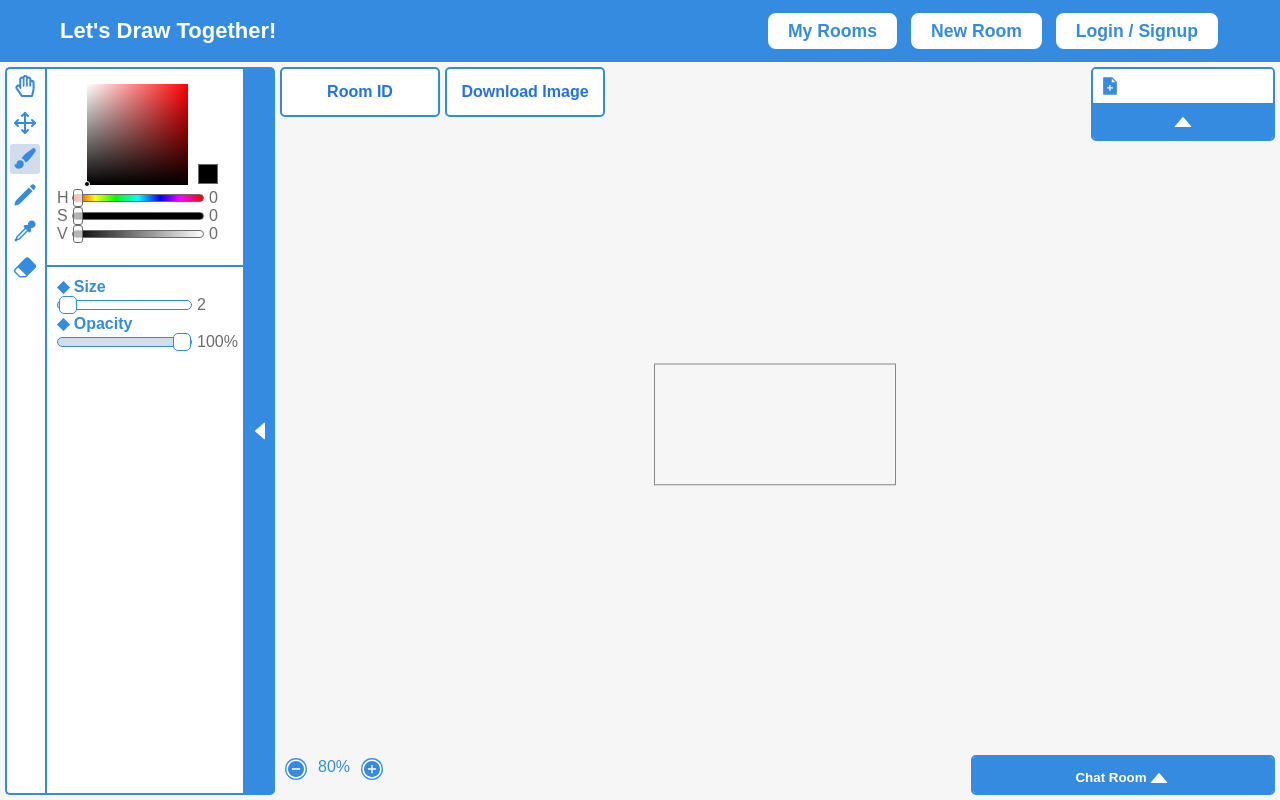
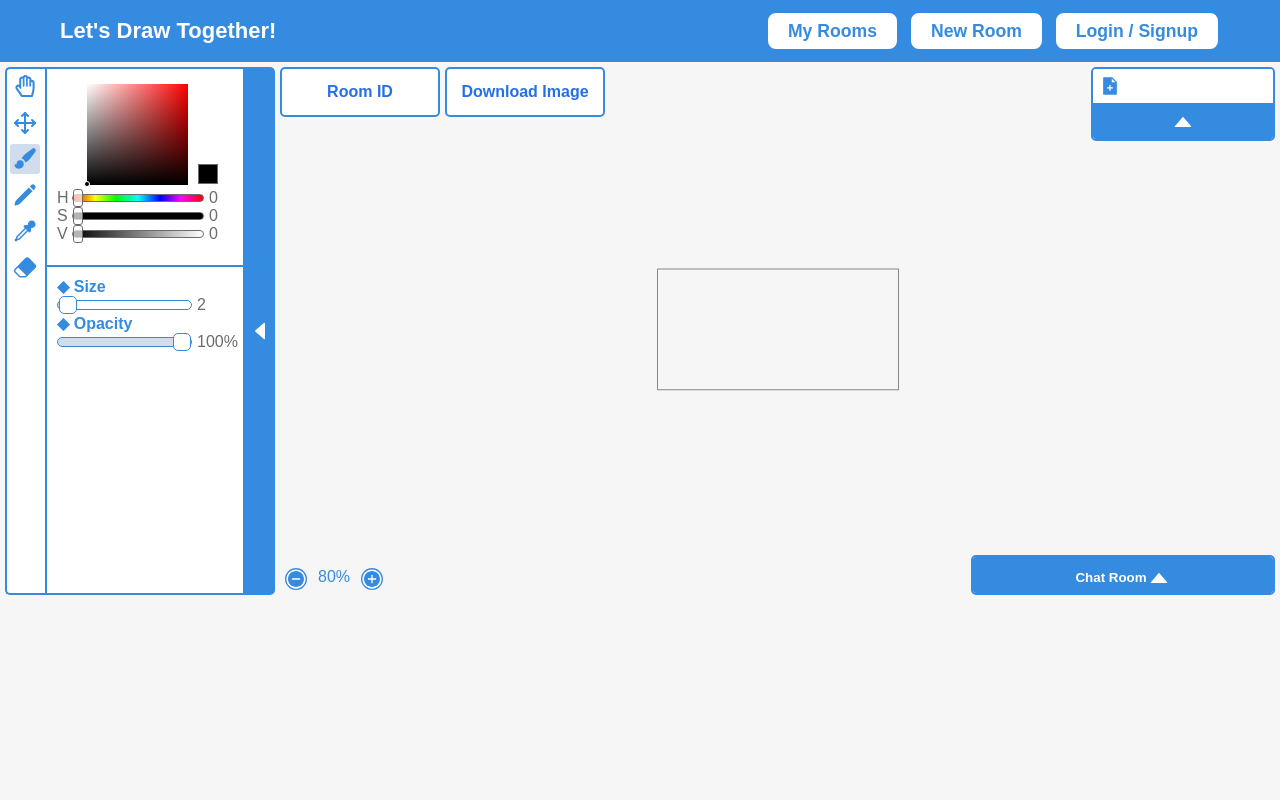
Before and after one commit to sakanana0210/Lets-Draw-Together, a Next.js app: page /drawing in a window 1280 px wide. Built offline with nearby package versions, Linux system fonts and the light colour scheme; some icons are missing.

Commit message:
updated for drawing page RWD

```diff
--- a/pages/drawing/components/DrawingCanvas.js
+++ b/pages/drawing/components/DrawingCanvas.js
@@ -53,7 +53,6 @@ function CanvasApp() {
     const [groupToCanvasForLayer, setGroupToCanvasForLayer] = useState(false);
     const [changeLayer, setChangeLayer] = useState(null);
     const [isUpperEditListOpen, setIsUpperEditListOpen] = useState(false);
-    const [windowHeight, setWindowHeight] = useState(window.innerHeight);
     let initialLoad = true;
     let layers = useSelector((state) => state.layer.layers);
     layers = layers.sort((a, b) => b.zIndex - a.zIndex);
--- a/pages/drawing/components/ToolDetails.js
+++ b/pages/drawing/components/ToolDetails.js
@@ -7,6 +7,7 @@ function ToolDetails() {
     const dispatch = useDispatch();
     const selectedTool = useSelector((state) => state.tool.selectedTool);
     const selectedBrushSize = useSelector((state) => state.brush.brushSize);
+    const windowHeight = useSelector((state) => state.brush.windowHeight);
     const selectedBrushOpacity = useSelector((state) => state.brush.brushOpacity);
     const selectedEraserSize = useSelector((state) => state.brush.eraserSize);
     const selectedPencilSize = useSelector((state) => state.brush.pencilSize);
@@ -29,7 +30,7 @@ function ToolDetails() {
             dispatch(setBrushOpacity(opacity));
         };
         return (
-            <div className={styles['tooldetails-container']}>
+            <div className={styles['tooldetails-container']} style={{ height: `${windowHeight - 272 }px` }}>
                 <span className={styles['tool-title']}>◆ Size</span>
                 <div className={`${styles['brush-size-controller']} ${styles['size-controller']}`}>
                     <input value={localBrushSize} onChange={changeBrushSize} type="range" id="brushSizeSlider" min="1" max="100"
@@ -59,7 +60,7 @@ function ToolDetails() {
             dispatch(setPencilOpacity(opacity));
         };
         return (
-            <div className={styles['tooldetails-container']}>
+            <div className={styles['tooldetails-container']} style={{ height: `${windowHeight - 272 }px` }}>
                 <span className={styles['tool-title']}>◆ Size</span>
                 <div className={`${styles['pencil-size-controller']} ${styles['size-controller']}`}>
                     <input value={localPencilSize} onChange={changePencilSize} type="range" id="pencilSizeSlider" min="1" max="100"
@@ -83,7 +84,7 @@ function ToolDetails() {
             dispatch(setEraserSize(size));
         };
         return (
-            <div className={styles['tooldetails-container']}>
+            <div className={styles['tooldetails-container']} style={{ height: `${windowHeight - 272 }px` }}>
                 <span className={styles['tool-title']}>◆ Size</span>
                 <div className={`${styles['eraser-size-controller']} ${styles['size-controller']}`}>
                     <input value={localEraserSize} onChange={changeEraserSize} type="range" id="eraserSizeSlider" min="1" max="100"
@@ -98,7 +99,7 @@ function ToolDetails() {
             dispatch(setNewText());
         };
         return (
-            <div className={styles['tooldetails-container']}>
+            <div className={styles['tooldetails-container']} style={{ height: `${windowHeight - 272 }px` }}>
                 <span className={styles['tool-title']}>◆ Add</span>
                 <div className={`${styles['size-controller']}`}>
                     <button onClick={addText}  className={styles['addNewBtn']}>New Text</button>
@@ -110,7 +111,7 @@ function ToolDetails() {
             dispatch(setNewImage());
         };
         return (
-            <div className={styles['tooldetails-container']}>
+            <div className={styles['tooldetails-container']} style={{ height: `${windowHeight - 272 }px` }}>
                 <span className={styles['tool-title']}>◆ add</span>
                 <div className={`${styles['size-controller']}`}>
                     <button onClick={addImage}>New Image</button>
@@ -119,7 +120,7 @@ function ToolDetails() {
         );
     }
     return (
-        <div className={styles['tooldetails-container']}>
+        <div className={styles['tooldetails-container']} style={{ height: `${windowHeight - 272 }px` }}>
         </div>
     );
 }
--- a/pages/drawing/components/ToolsBar.js
+++ b/pages/drawing/components/ToolsBar.js
@@ -13,6 +13,7 @@ import { HiMiniPaintBrush, HiPencil, HiEyeDropper} from 'react-icons/hi2';
 function ToolsBar() {
     const dispatch = useDispatch();
     const selectedTool = useSelector((state) => state.tool.selectedTool);
+    const windowHeight = useSelector((state) => state.brush.windowHeight);
     const moveRef = useRef(null);
     const brushRef = useRef(null);
     const pencilRef = useRef(null);
@@ -46,7 +47,7 @@ function ToolsBar() {
     }, [selectedTool]);
 
     return (
-        <div className={styles['toolsbar-container']}>
+        <div className={styles['toolsbar-container']} style={{ height: `${windowHeight - 72 }px` }}>
             <button className={styles.tool} ref={moveRef} onClick={() => handleToolClick('move')}>
                 <div className={`${styles['tool-img']}`}><FaRegHandPaper size={22} /></div>
             </button>
--- a/pages/drawing/index.js
+++ b/pages/drawing/index.js
@@ -1,4 +1,6 @@
-import React, { useState }  from 'react';
+import React, { useState, useEffect }  from 'react';
+import { setWindowHeight } from '../../store/actions/actionCreators.js';
+import { useDispatch, useSelector } from 'react-redux';
 import CanvasApp from './components/DrawingCanvas';
 import ColorPicker from './components/ColorPicker';
 import ToolsBar from './components/ToolsBar';
@@ -8,8 +10,27 @@ import Navbar from '../../components/Navbar';
 import ChatRoom from './components/ChatRoom';
 import { AiOutlineCaretRight, AiOutlineCaretLeft } from 'react-icons/ai';
 
+
 function Drawing() {
     const [isOpen, setIsOpen] = useState(true);
+    const windowHeight = useSelector((state) => state.brush.windowHeight);
+    const dispatch = useDispatch();
+
+    useEffect(() => {
+        const handleResize = () => {
+            if(windowHeight !== window.innerHeight){
+                dispatch(setWindowHeight(window.innerHeight));
+                console.log('window.innerHeight', window.innerHeight);
+            }
+        };
+
+        window.addEventListener('resize', handleResize);
+
+        return () => {
+            window.removeEventListener('resize', handleResize);
+        };
+    }, []);
+
 
     const handleToggle = () => {
         setIsOpen(!isOpen);
@@ -19,26 +40,29 @@ function Drawing() {
     return (
         <div className={styles['App']}>
             <Navbar />
-            <div className={styles['body']}>
-                <div className={styles['tools-bar']}>
+            <div className={styles['body']} style={{ height: `${windowHeight - 62 }px` }}>
+                <div className={styles['tools-bar']} style={{ height: `${windowHeight - 62 }px` }}>
                             <ToolsBar />
                 </div>
                 {isOpen && (
-                    <div className={styles['left-div']}>
+                    <div className={styles['left-div']} style={{ height: `${windowHeight - 62 }px` }}>
                         <ColorPicker />
                         <ToolDetails />
                     </div>
                 )}
-                <div className={styles['left-arrow']} onClick={handleToggle}>
+                <div className={styles['left-arrow']} onClick={handleToggle} style={{ height: `${windowHeight - 72 }px` }}>
                     {isOpen ?
                     (<AiOutlineCaretLeft className={styles.btnImage} size={24}/>) :
                     (<AiOutlineCaretRight className={styles.btnImage} size={24}/>)
                     }
                 </div>
-                <div className={styles['right-div']} style={{ width: isOpen ? 'calc(100vw - 280px)' : 'calc(100vw - 80px)' }}>
+                <div className={styles['right-div']} style={{ width: isOpen ? 'calc(100% - 275px)' : 'calc(100% - 75px)', height: `${windowHeight - 62}px`  }}>
                     <CanvasApp/>
+                    <div className={styles['right-bottom-div']} style={{ height: `${windowHeight - 72 }px` }}>
+                        <ChatRoom />
+                    </div>
                 </div>
-                <ChatRoom />
+
             </div>
         </div>
     );
--- a/pages/drawing/styles/drawing.module.scss
+++ b/pages/drawing/styles/drawing.module.scss
@@ -8,13 +8,16 @@ $second: #fff;
 
 .App {
     background-color: $back;
+    min-height: 400px;
     height: 100vh;
     .body {
         display: flex;
         .left-arrow{
             width: 30px;
             margin-top: 5px;
+            margin-bottom: 5px;
             height: calc(100vh - 72px);
+            min-height: 400px;
             background-color: $primary;
             border-radius: 0 5px 5px 0;
             display: flex;
@@ -27,7 +30,21 @@ $second: #fff;
         }
         .right-div{
             display: block;
+            position: relative;
             height: calc(100vh - 72px);
+            min-height: 400px;
+            .right-bottom-div{
+                position: absolute;
+                bottom: 0;
+                right: 0;
+                min-height: 400px;
+            }
         }
     }
 }
+
+@media screen and (max-width: 360px) {
+    .App{
+        width: 360px;
+    }
+}
--- a/pages/drawing/styles/drawingCanvas.module.scss
+++ b/pages/drawing/styles/drawingCanvas.module.scss
@@ -56,7 +56,7 @@ $back: rgb(246, 246, 246);
     .layerLists {
         position: absolute;
         top: 5px;
-        right: 0px;
+        right: 5px;
         z-index: 200;
         width: auto;
         border: 2px solid $primary;
@@ -240,7 +240,6 @@ $back: rgb(246, 246, 246);
                     background-color: $second;
                 }
             }
-
         }
 
         .layerViewContainer {
@@ -248,10 +247,3 @@ $back: rgb(246, 246, 246);
         }
     }
 }
-
-
-@media screen and (max-width: 360px) {
-    .canvasContainer{
-        width: 360px;
-    }
-}
--- a/pages/drawing/styles/toolDetails.module.scss
+++ b/pages/drawing/styles/toolDetails.module.scss
@@ -10,7 +10,7 @@ $font: #6b6b6b;
 
 .tooldetails-container {
     width: 200px;
-    height: calc(100vh - 272px);
+    // height: auto;
     min-height: 200px;
     padding: 10px;
     background-color: $primary;
--- a/pages/drawing/styles/toolsBar.module.scss
+++ b/pages/drawing/styles/toolsBar.module.scss
@@ -10,7 +10,7 @@ $selected: #d1dced;
 
 .toolsbar-container {
     width: 40px;
-    height: calc(100vh - 72px);
+    // height: calc(100vh - 72px);
     background-color: $primary;
     border: $border 2px solid;
     border-right: none;
--- a/styles/navbar.module.scss
+++ b/styles/navbar.module.scss
@@ -4,6 +4,8 @@ $third: #6b6b6b;
 
 .navbarListContanier{
     background-color: $primary;
+    min-width: 360px;
+    z-index: 999;
 }
 
 .navbarRightSmall {
```
Also changed, not shown: pages/drawing/components/test.js (deleted).
